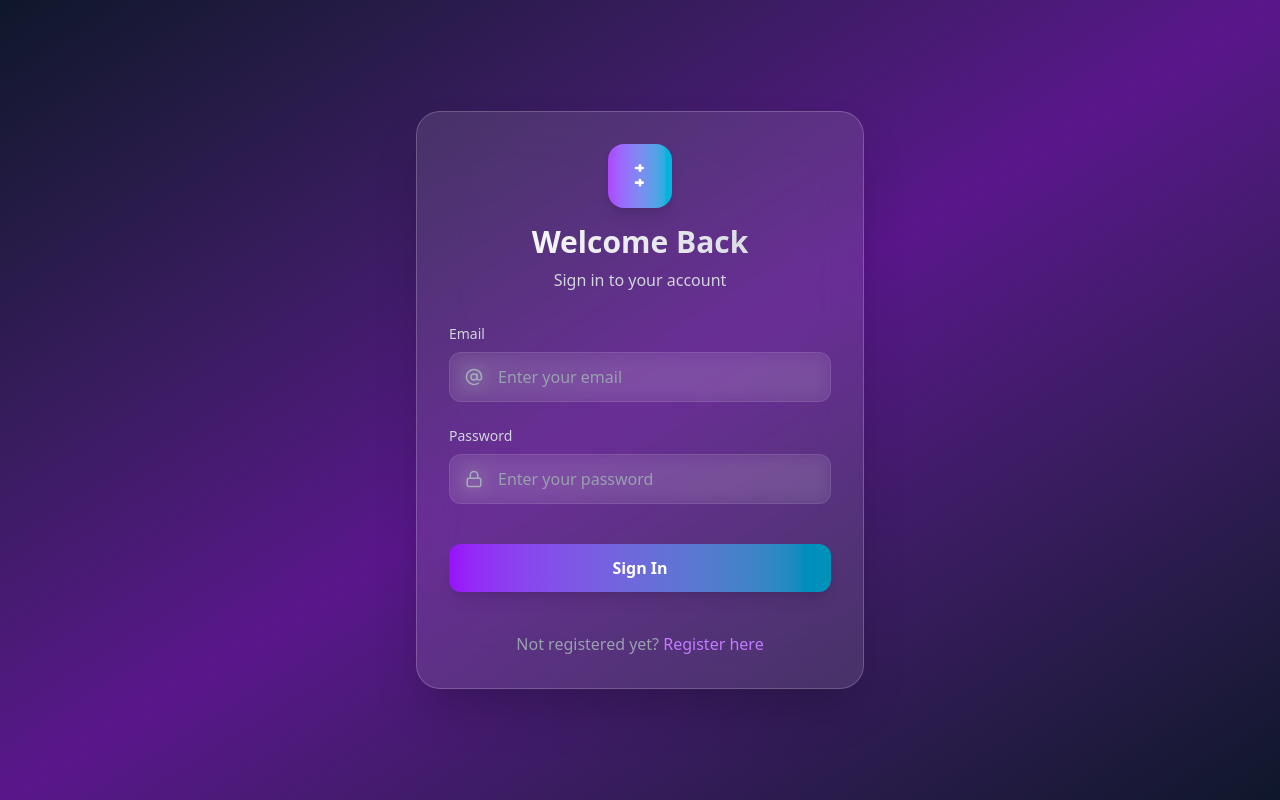
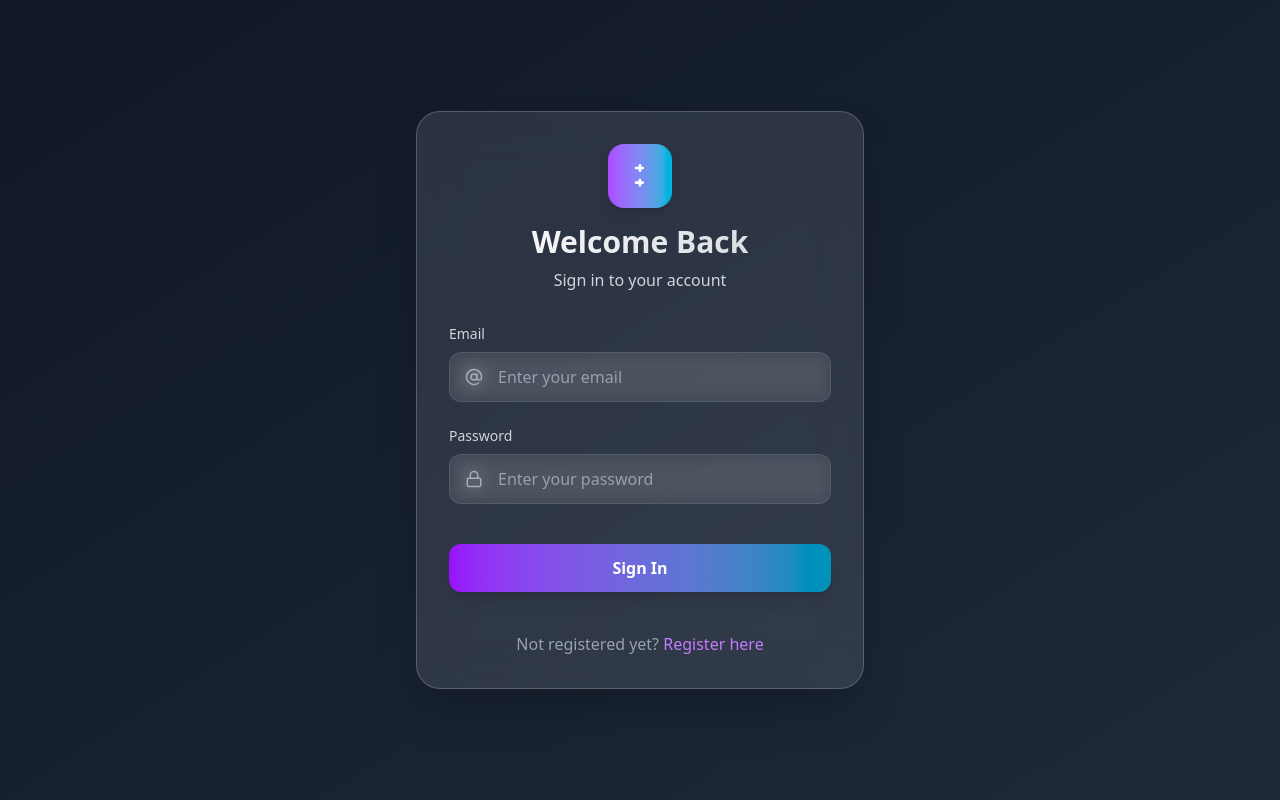
Before and after one commit to muhduvais/url-shortener, a React (Vite) app in the folder frontend/: page /login in a window 1280 px wide. Built offline with nearby package versions, Linux system fonts and the light colour scheme; no server answers.

Commit message:
UI updated

```diff
--- a/frontend/src/pages/Home.tsx
+++ b/frontend/src/pages/Home.tsx
@@ -60,7 +60,7 @@ const HomePage = () => {
   };
 
   return (
-    <div className="min-h-screen bg-gradient-to-br from-slate-900 via-purple-900 to-slate-900 relative overflow-hidden">
+    <div className="min-h-screen bg-gradient-to-br from-gray-900 to-gray-800 relative overflow-hidden">
       <div className="absolute inset-0 bg-black/20"></div>
       <div
         className="absolute inset-0"
--- a/frontend/src/pages/Login.tsx
+++ b/frontend/src/pages/Login.tsx
@@ -43,7 +43,7 @@ const Login = () => {
   };
 
   return (
-    <div className="min-h-screen bg-gradient-to-br from-slate-900 via-purple-900 to-slate-900 flex items-center justify-center p-4">
+    <div className="min-h-screen bg-gradient-to-br from-gray-900 to-gray-800 flex items-center justify-center p-4">
       <div className="relative z-10 w-full max-w-md">
         <div className="backdrop-blur-xl bg-white/10 border border-white/20 rounded-3xl shadow-2xl p-8">
           {/* Header */}
--- a/frontend/src/pages/Register.tsx
+++ b/frontend/src/pages/Register.tsx
@@ -32,7 +32,7 @@ const Register = () => {
   };
 
   return (
-    <div className="min-h-screen bg-gradient-to-br from-slate-900 via-purple-900 to-slate-900 flex items-center justify-center p-4">
+    <div className="min-h-screen bg-gradient-to-br from-gray-900 to-gray-800 flex items-center justify-center p-4">
       <div className="relative z-10 w-full max-w-md">
         <div className="backdrop-blur-xl bg-white/10 border border-white/20 rounded-3xl shadow-2xl p-8">
 
--- a/frontend/src/pages/UserUrlsList.tsx
+++ b/frontend/src/pages/UserUrlsList.tsx
@@ -72,7 +72,7 @@ const UserUrlsPage = () => {
   };
 
   return (
-    <div className="min-h-screen bg-gradient-to-br from-slate-900 via-purple-900 to-slate-900 py-12 px-4">
+    <div className="min-h-screen bg-gradient-to-br from-gray-900 to-gray-800 py-12 px-4">
       <div className="relative z-10 max-w-4xl mx-auto">
         {/* Header */}
         <div className="text-center mb-12">
```
